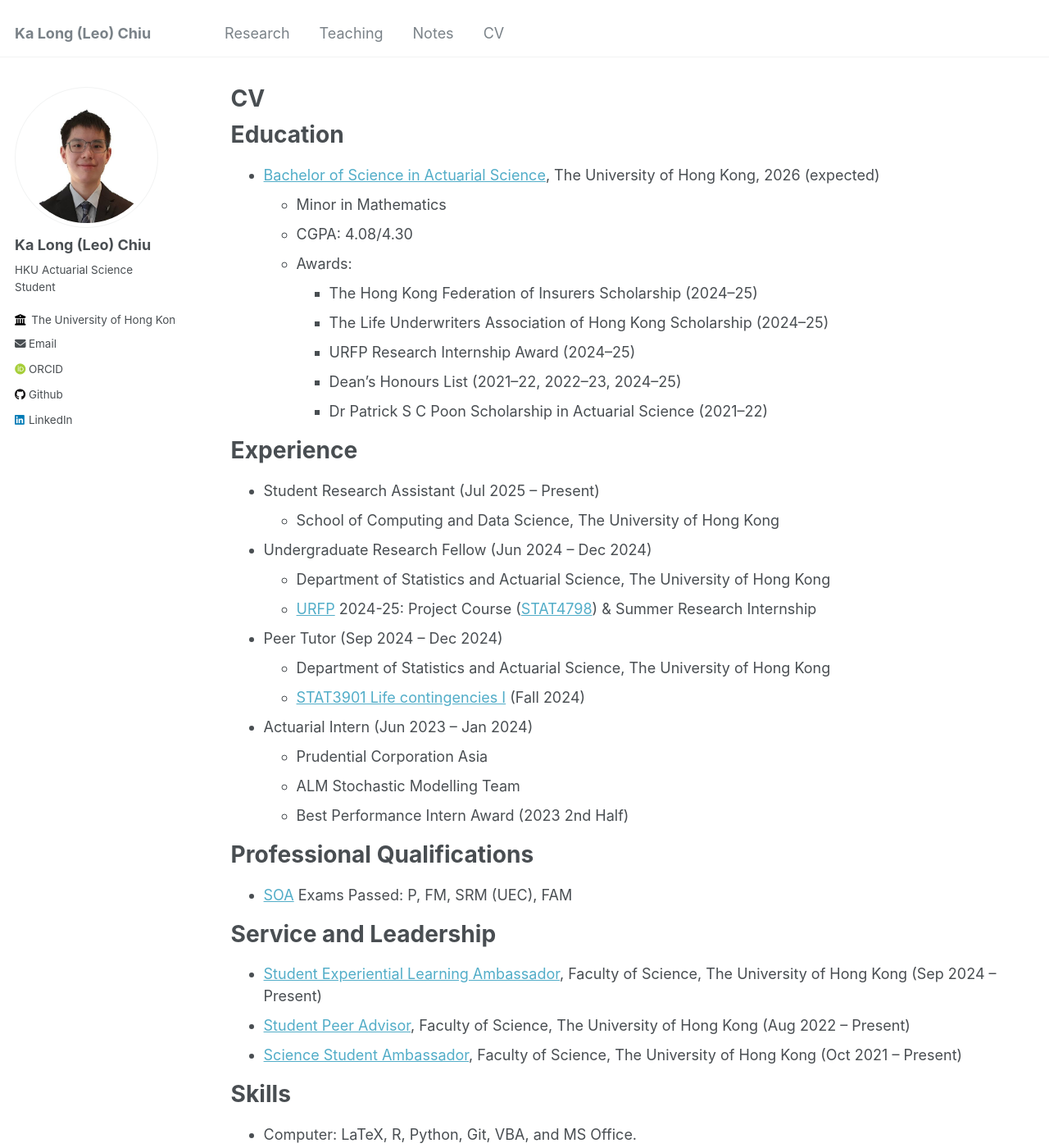
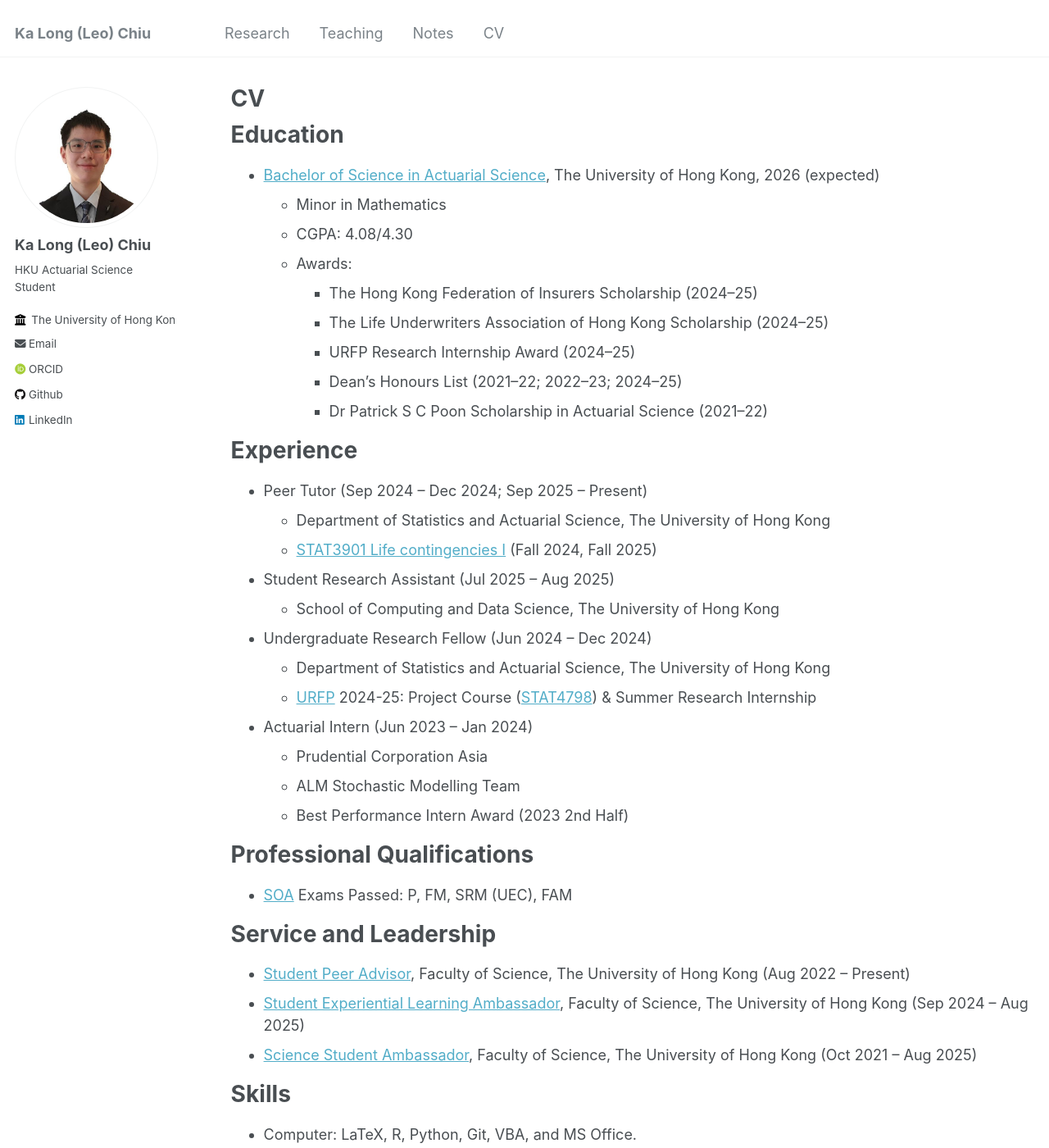
Before and after one commit to leochiukl/leochiukl.github.io, a Jekyll site: the page built from _pages/cv.md, in a window 1280 px wide and 1400 px high. Shown: the whole window at 82% size. Built offline with Jekyll 4.4.1, drawn with Linux system fonts in a browser that asks for light colours; some web fonts are replaced.

```diff
--- a/_pages/cv.md
+++ b/_pages/cv.md
@@ -17,19 +17,19 @@ redirect_from:
     * The Hong Kong Federation of Insurers Scholarship (2024--25)
     * The Life Underwriters Association of Hong Kong Scholarship (2024--25)
     * URFP Research Internship Award (2024--25)
-    * Dean's Honours List (2021--22, 2022--23, 2024--25)
+    * Dean's Honours List (2021--22; 2022--23; 2024--25)
     * Dr Patrick S C Poon Scholarship in Actuarial Science (2021--22)
 
 # Experience
-* Student Research Assistant (Jul 2025 -- Present)
+* Peer Tutor (Sep 2024 -- Dec 2024; Sep 2025 -- Present)
+  * Department of Statistics and Actuarial Science, The University of Hong Kong
+  * [STAT3901 Life contingencies I](https://webapp.science.hku.hk/sr4/servlet/enquiry?Type=Course&course_code=STAT3901) (Fall 2024, Fall 2025)
+
+* Student Research Assistant (Jul 2025 -- Aug 2025)
   * School of Computing and Data Science, The University of Hong Kong
 * Undergraduate Research Fellow (Jun 2024 -- Dec 2024)
   * Department of Statistics and Actuarial Science, The University of Hong Kong
   * [URFP](https://www.scifac.hku.hk/current/ug/el/research/undergraduate-research-fellowship-programme-urfp) 2024-25: Project Course ([STAT4798](https://saasweb.hku.hk/courses/as-project/)) & Summer Research Internship
-
-* Peer Tutor (Sep 2024 -- Dec 2024)
-  * Department of Statistics and Actuarial Science, The University of Hong Kong
-  * [STAT3901 Life contingencies I](https://webapp.science.hku.hk/sr4/servlet/enquiry?Type=Course&course_code=STAT3901) (Fall 2024)
 
 * Actuarial Intern (Jun 2023 -- Jan 2024)
   * Prudential Corporation Asia
@@ -42,9 +42,9 @@ Professional Qualifications
 
 Service and Leadership
 ======
-* [Student Experiential Learning Ambassador](https://www.scifac.hku.hk/current/ug/el/experiential-learning-ambassadors-student-sharing-list), Faculty of Science, The University of Hong Kong (Sep 2024 -- Present)
 * [Student Peer Advisor](https://www.scifac.hku.hk/current/ug/academic/aa), Faculty of Science, The University of Hong Kong (Aug 2022 -- Present)
-* [Science Student Ambassador](https://www.scifac.hku.hk/current/ug/el/others/ssas), Faculty of Science, The University of Hong Kong (Oct 2021 -- Present)
+* [Student Experiential Learning Ambassador](https://www.scifac.hku.hk/current/ug/el/experiential-learning-ambassadors-student-sharing-list), Faculty of Science, The University of Hong Kong (Sep 2024 -- Aug 2025)
+* [Science Student Ambassador](https://www.scifac.hku.hk/current/ug/el/others/ssas), Faculty of Science, The University of Hong Kong (Oct 2021 -- Aug 2025)
 
 Skills
 ======
```
Also changed, not shown: _pages/teaching.md (+1 -1 lines).
